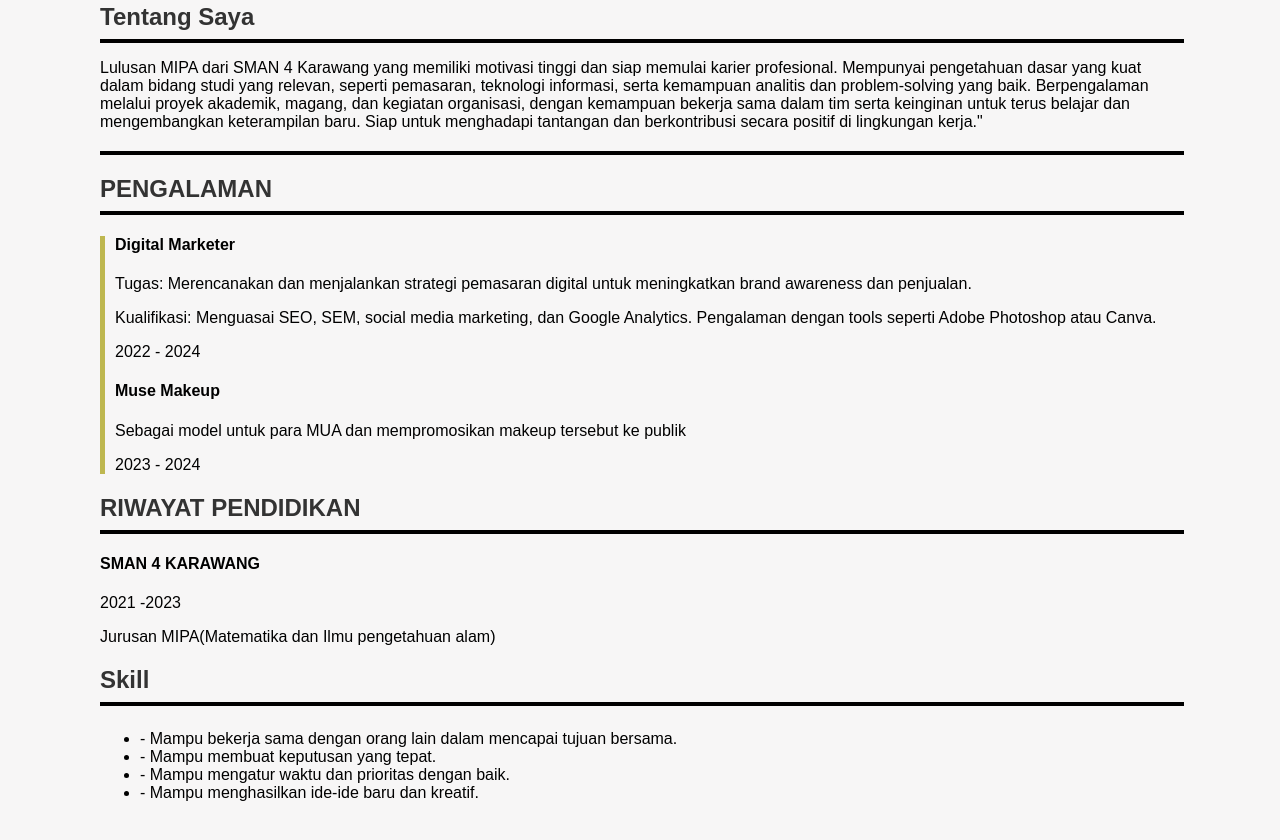
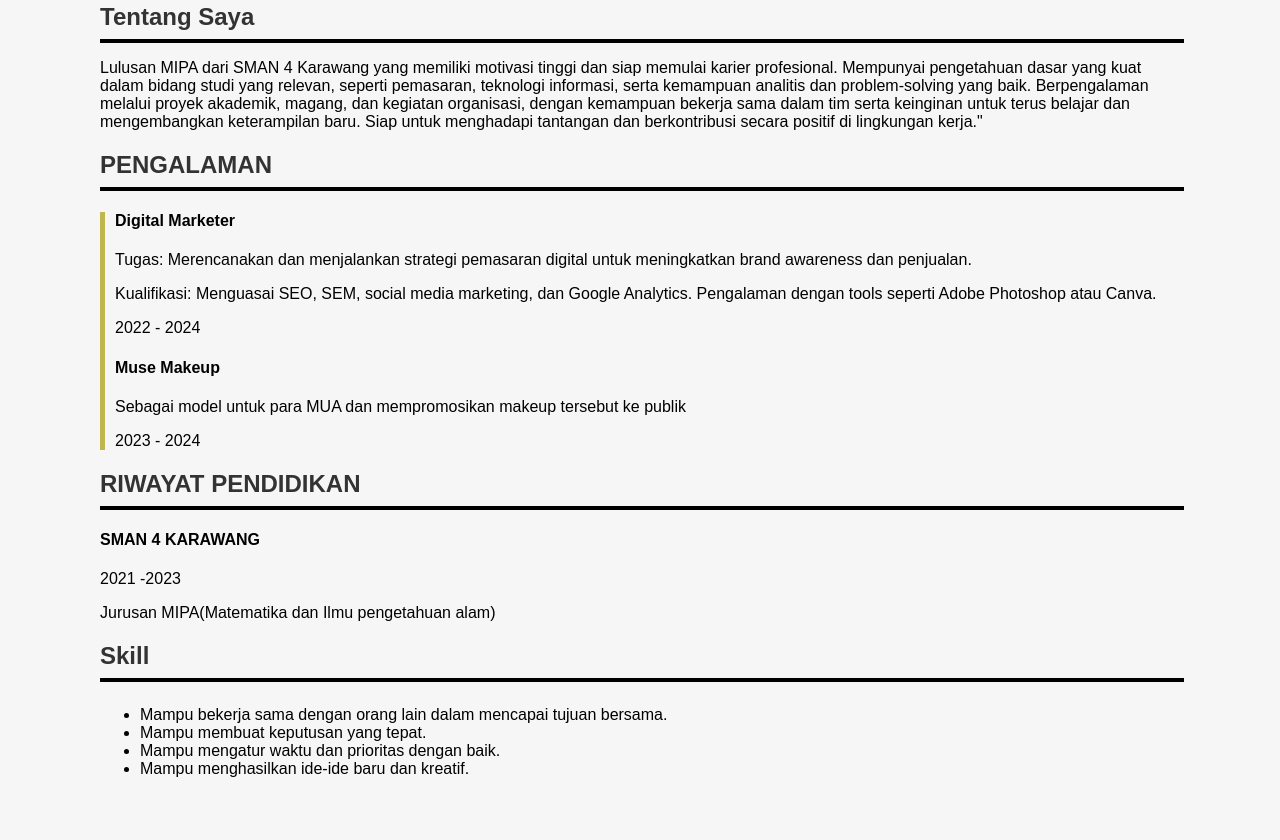
Before and after one commit to Bungaadelia/bungaadelia.github.io, a plain HTML site: page index.html in a window 1280 px wide. Shown: the part 424-1264 px from the top of the page. Drawn offline with Linux system fonts and the light colour scheme.

Commit message:
Update index.html

```diff
--- a/index.html
+++ b/index.html
@@ -21,7 +21,6 @@
 
 
     <section id="experience">
-        <hr style="border: 2px solid black; width: 100%;">
         <h2>PENGALAMAN</h2>
         <hr style="border: 2px solid black; width: 100%;">
         <div class="experience-item">
@@ -50,10 +49,10 @@
         <hr style="border: 2px solid black; width: 100%;">
         <div class="skills">
         <ul>
-            <li>- Mampu bekerja sama dengan orang lain dalam mencapai tujuan bersama.</li>
-            <li>- Mampu membuat keputusan yang tepat.</li>
-            <li>- Mampu mengatur waktu dan prioritas dengan baik.</li>
-            <li>- Mampu menghasilkan ide-ide baru dan kreatif.</li>
+            <li> Mampu bekerja sama dengan orang lain dalam mencapai tujuan bersama.</li>
+            <li>Mampu membuat keputusan yang tepat.</li>
+            <li>Mampu mengatur waktu dan prioritas dengan baik.</li>
+            <li>Mampu menghasilkan ide-ide baru dan kreatif.</li>
         </ul>
         </div>
     </section>
```
